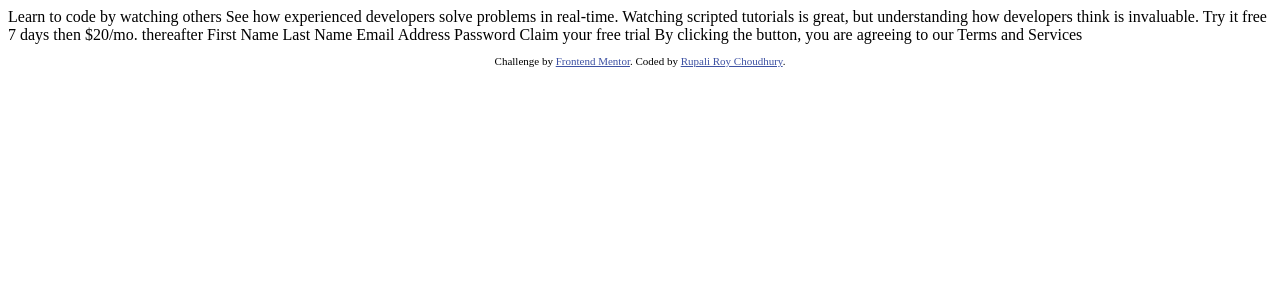
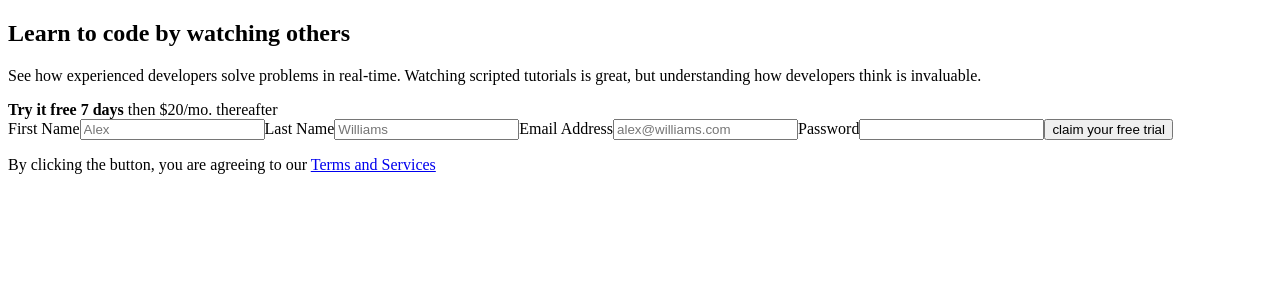
Before and after one commit to rupali317/intro-component-sign-up-form, a React (Create React App) app: page / in a window 1280 px wide. Shown: the top 300 px of the page. Built offline with nearby package versions, Linux system fonts and the light colour scheme.

Commit message:
Setting up the HTML

```diff
--- a/public/index.html
+++ b/public/index.html
@@ -13,17 +13,6 @@
     />
 
     <title>Frontend Mentor | Intro component with sign up form</title>
-
-    <!-- Feel free to remove these styles or customise in your own stylesheet 👍 -->
-    <style>
-      .attribution {
-        font-size: 11px;
-        text-align: center;
-      }
-      .attribution a {
-        color: hsl(228, 45%, 44%);
-      }
-    </style>
   </head>
   <body>
     <main id="main"></main>
@@ -35,22 +24,5 @@
       free trial By clicking the button, you are agreeing to our Terms and
       Services
     </noscript>
-    <footer>
-      <p class="attribution">
-        Challenge by
-        <a
-          href="https://www.frontendmentor.io?ref=challenge"
-          target="_blank"
-          rel="noreferrer"
-          >Frontend Mentor</a
-        >. Coded by
-        <a
-          href="https://www.linkedin.com/in/rupali-rc/"
-          target="_blank"
-          rel="noreferrer"
-          >Rupali Roy Choudhury</a
-        >.
-      </p>
-    </footer>
   </body>
 </html>
--- a/src/App.js
+++ b/src/App.js
@@ -1,13 +1,22 @@
+import { Form } from "./components/Form";
+import { FreeTrial } from "./components/FreeTrial";
+
 function App() {
   return (
-    <div>
-      Learn to code by watching others See how experienced developers solve
-      problems in real-time. Watching scripted tutorials is great, but
-      understanding how developers think is invaluable. Try it free 7 days then
-      $20/mo. thereafter First Name Last Name Email Address Password Claim your
-      free trial By clicking the button, you are agreeing to our Terms and
-      Services
-    </div>
+    <>
+      <section>
+        <h1>Learn to code by watching others</h1>
+        <p>
+          See how experienced developers solve problems in real-time. Watching
+          scripted tutorials is great, but understanding how developers think is
+          invaluable.
+        </p>
+      </section>
+      <section>
+        <FreeTrial />
+        <Form />
+      </section>
+    </>
   );
 }
 
--- a/src/components/Form/Form.jsx
+++ b/src/components/Form/Form.jsx
@@ -0,0 +1,70 @@
+import React from "react";
+
+export const Form = () => {
+  const [formData, setFormData] = React.useState({
+    FirstName: "",
+    LastName: "",
+    EmailAddress: "",
+    Password: "",
+  });
+
+  const handleSubmit = () => {};
+
+  const handleChange = (event) => {
+    const { name, value } = event.target;
+
+    setFormData((prevformData) => {
+      return {
+        ...prevformData,
+        [name]: value,
+      };
+    });
+  };
+
+  return (
+    <form onSubmit={handleSubmit}>
+      <label for="firstName">First Name</label>
+      <input
+        type="text"
+        id="firstName"
+        placeholder="Alex"
+        name="FirstName"
+        value={formData.FirstName}
+        onChange={handleChange}
+      />
+      <label for="lastName">Last Name</label>
+      <input
+        type="text"
+        id="lastName"
+        placeholder="Williams"
+        name="LastName"
+        value={formData.LastName}
+        onChange={handleChange}
+      />
+      <label for="emailAddress">Email Address</label>
+      <input
+        type="email"
+        id="emailAddress"
+        placeholder="alex@williams.com"
+        name="EmailAddress"
+        value={formData.EmailAddress}
+        onChange={handleChange}
+      />
+      <label for="password">Password</label>
+      <input
+        type="password"
+        id="password"
+        name="Password"
+        value={formData.Password}
+        onChange={handleChange}
+      />
+      <button>claim your free trial</button>
+      <p>
+        By clicking the button, you are agreeing to our{" "}
+        <a href="terms-and-services" target="_blank">
+          Terms and Services
+        </a>
+      </p>
+    </form>
+  );
+};
--- a/src/components/Form/index.js
+++ b/src/components/Form/index.js
@@ -0,0 +1 @@
+export { Form } from "./Form";
--- a/src/components/FreeTrial/FreeTrial.jsx
+++ b/src/components/FreeTrial/FreeTrial.jsx
@@ -0,0 +1,7 @@
+export const FreeTrial = () => {
+  return (
+    <div>
+      <b>Try it free 7 days</b> then $20/mo. thereafter
+    </div>
+  );
+};
--- a/src/components/FreeTrial/index.js
+++ b/src/components/FreeTrial/index.js
@@ -0,0 +1 @@
+export { FreeTrial } from "./FreeTrial";
```
